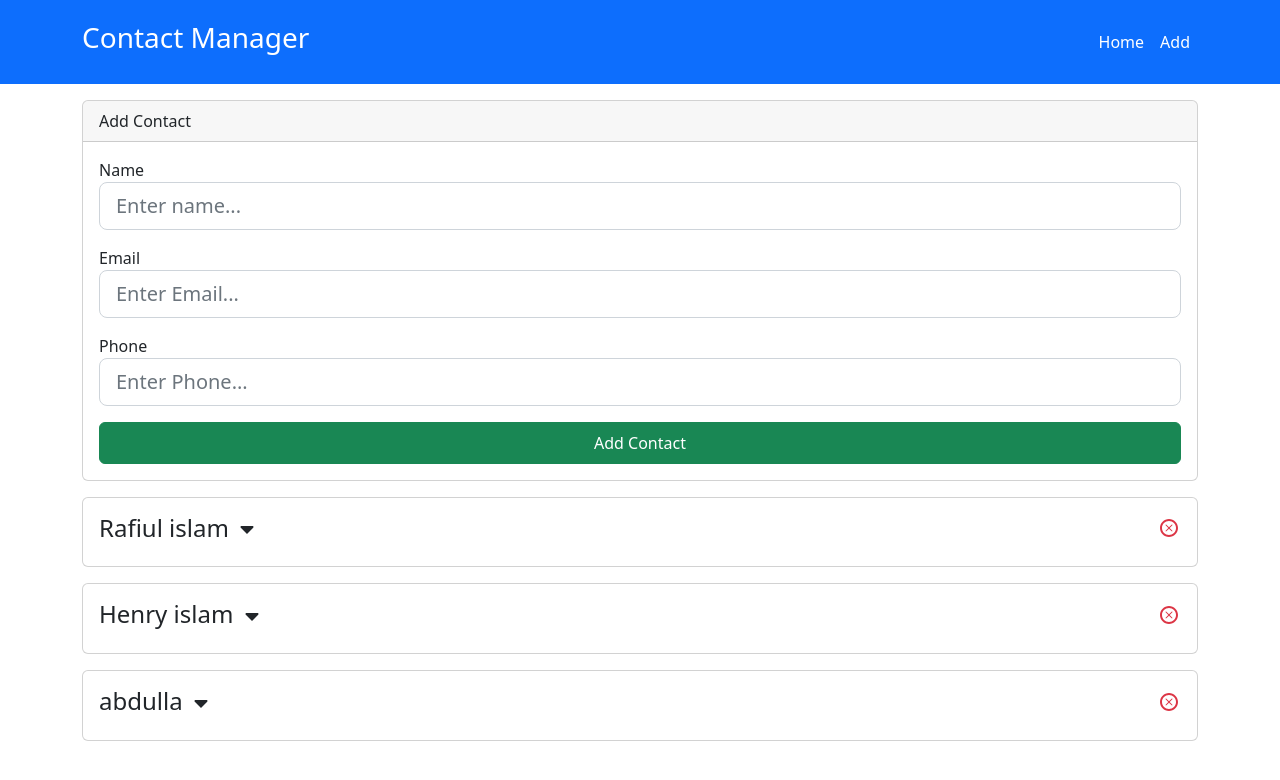
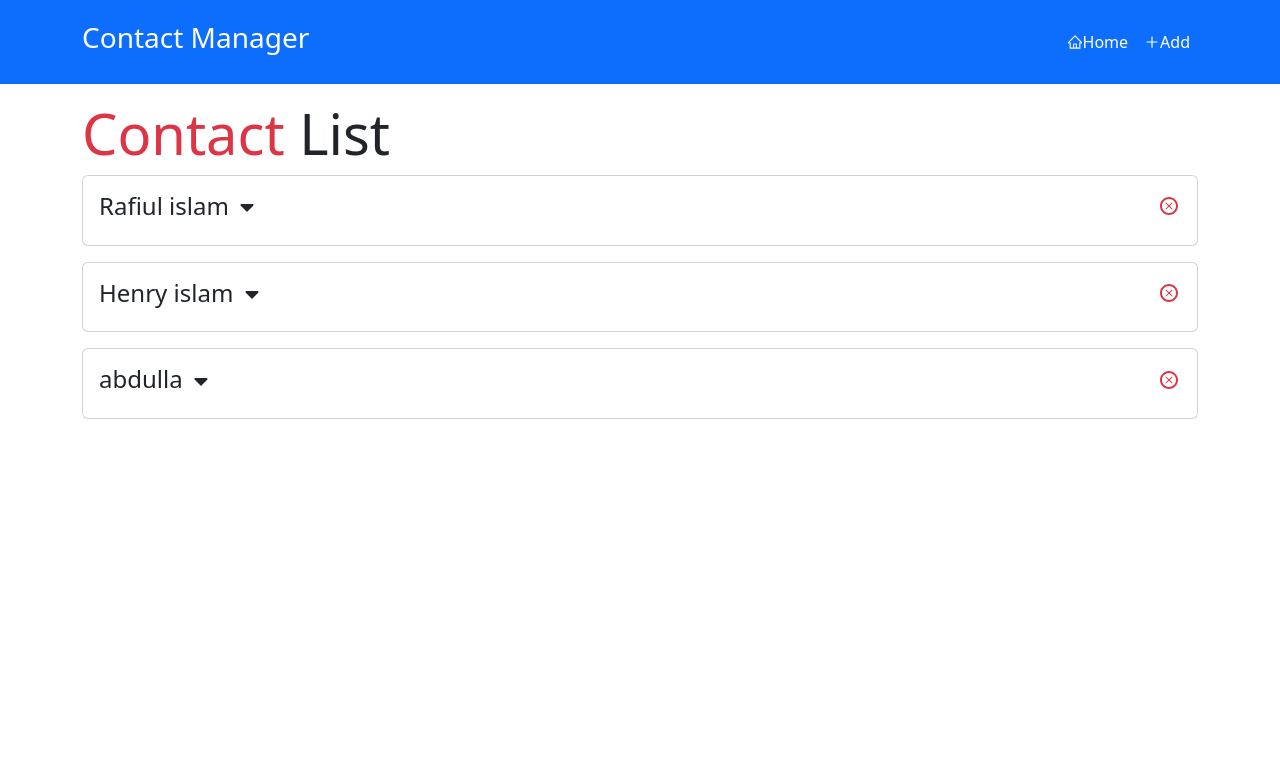
Before and after one commit to Rafiul29/contact-manager, a React (Create React App) app: page / in a window 1280 px wide. Shown: the top 780 px of the page. Built offline with nearby package versions, Linux system fonts and the light colour scheme.

Commit message:
router added

```diff
--- a/package.json
+++ b/package.json
@@ -11,6 +11,8 @@
     "react": "^18.2.0",
     "react-dom": "^18.2.0",
     "react-icons": "^4.8.0",
+    "react-router": "^6.11.2",
+    "react-router-dom": "^6.11.2",
     "react-scripts": "5.0.1",
     "uuid": "^9.0.0",
     "web-vitals": "^2.1.4"
--- a/src/App.js
+++ b/src/App.js
@@ -1,9 +1,11 @@
 import React, { Component } from "react";
 import "bootstrap/dist/css/bootstrap.min.css";
+import { Routes,Route } from "react-router";
 import Header from "./components/layout/Header";
 import Contacts from "./components/contacts/Contacts";
 import { Provider } from "./components/context";
 import AddContact from "./components/contacts/AddContact";
+import NotFound from "./components/NotFound";
 
 class App extends Component {
 
@@ -14,10 +16,15 @@ class App extends Component {
       <div>
         <Header branding="Contact Manager" />
         <div className="container">
-          <AddContact/>
-          <Contacts/>
+          <Routes>
+            <Route path="/" element={<Contacts/>}/>
+            <Route path="/contact/add" element={<AddContact/>}/>
+            <Route path="*" element={<NotFound/>}/>
+          </Routes>
+
         </div>
       </div>
+
       </Provider>
     );
   }
--- /dev/null
+++ b/src/components/NotFound.js
@@ -0,0 +1,12 @@
+import React from 'react'
+
+const NotFound = () => {
+  return (
+    <div className='display-4'>
+      <span className='text-danger'>404</span> <span>page Not found</span>
+      <p className='lead'> Sorry, that page does not exist</p>
+    </div>
+  )
+}
+
+export default NotFound
--- a/src/components/contacts/AddContact.js
+++ b/src/components/contacts/AddContact.js
@@ -2,14 +2,18 @@ import React, { Component } from "react";
 import { Consumer } from "../context";
 import { v4 as uuidv4 } from "uuid";
 import TextInputGroup from "../layout/TextInputGroup";
+
+
+
 class AddContact extends Component {
+
+
   state = {
     name: "",
     email: "",
     phone: "",
     errors:{}
   };
-
   //onchnage method reusable
   onChange = (e) => this.setState({ [e.target.name]: e.target.value });
 
@@ -51,6 +55,8 @@ class AddContact extends Component {
       phone: "",
       errors:{}
     });
+
+this.props.history.replace("/")
   };
 
   render() {
@@ -95,11 +101,13 @@ class AddContact extends Component {
                     error={errors.phone}
                   />
 
-                  <input
+
+             <input
                     type="submit"
                     value="Add Contact"
                     className="btn btn-success btn-block py-2"
                   />
+
                 </form>
               </div>
             </div>
@@ -110,4 +118,5 @@ class AddContact extends Component {
   }
 }
 
+
 export default AddContact;
--- a/src/components/contacts/Contacts.js
+++ b/src/components/contacts/Contacts.js
@@ -5,36 +5,27 @@ import { Consumer } from "../context";
 class Contacts extends Component {
   constructor() {
     super();
-    this.state = {
-
-    };
+    this.state = {};
   }
 
-
-
   render() {
-
     return (
       <Consumer>
-        {value=>{
-          const {contacts} =value
+        {(value) => {
+          const { contacts } = value;
           return (
             <React.Fragment>
-        {contacts.map((contact) => (
-          <Contact
-            key={contact.id}
-            contact={contact}
-
-          />
-        ))}
-      </React.Fragment>
-          )
+              <h1 className="display-4 mb-2">
+                <span className="text-danger"> Contact </span><span>List</span>
+              </h1>
+              {contacts.map((contact) => (
+                <Contact key={contact.id} contact={contact} />
+              ))}
+            </React.Fragment>
+          );
         }}
       </Consumer>
-    )
-
-
-
+    );
   }
 }
 
--- a/src/components/layout/Header.js
+++ b/src/components/layout/Header.js
@@ -1,30 +1,31 @@
 import React from "react";
 import PropTypes from "prop-types";
-
+import { Link } from "react-router-dom";
+import { AiOutlineHome, AiOutlinePlus } from "react-icons/ai";
 function Header({ branding }) {
   return (
     <div>
       <nav className="navbar navbar-expand-sm navbar-dark bg-primary mb-3 py-3">
         <div className="container">
-          <a href="/" className="navbar-brand font-weight-bold ">
+          <Link to="/" className="navbar-brand font-weight-bold ">
             {" "}
-          <h3>  {branding}</h3>
-          </a>
+            <h3> {branding}</h3>
+          </Link>
 
           <div>
             <ul className="navbar-nav mr-auto">
-              <li className="nav-item">
-                <a href="/" className="nav-link text-white">
+              <li className="nav-item ">
+                <Link to="/" className="nav-link text-white d-flex align-items-center justify-content-center ">
                   {" "}
-                  Home
-                </a>
+                  <AiOutlineHome /> Home
+                </Link>
               </li>
 
               <li className="nav-item">
-                <a href="/" className="nav-link text-white">
+                <Link to="/contact/add" className="nav-link text-white d-flex align-items-center justify-content-center">
                   {" "}
-                  Add
-                </a>
+                  <AiOutlinePlus /> Add
+                </Link>
               </li>
             </ul>
           </div>
--- a/src/index.js
+++ b/src/index.js
@@ -3,12 +3,16 @@ import ReactDOM from 'react-dom/client';
 import './index.css';
 import App from './App';
 import reportWebVitals from './reportWebVitals';
+import { BrowserRouter } from 'react-router-dom';
 
 const root = ReactDOM.createRoot(document.getElementById('root'));
 root.render(
-  <React.StrictMode>
+  <BrowserRouter>
+    <React.StrictMode>
     <App />
   </React.StrictMode>
+  </BrowserRouter>
+
 );
 
 reportWebVitals();
```
Also changed, not shown: 1 other file (tests, documents, lock files or other folders).
